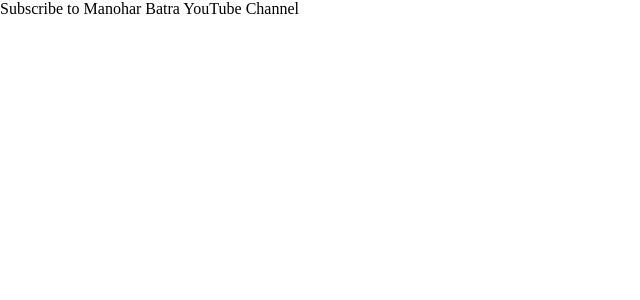
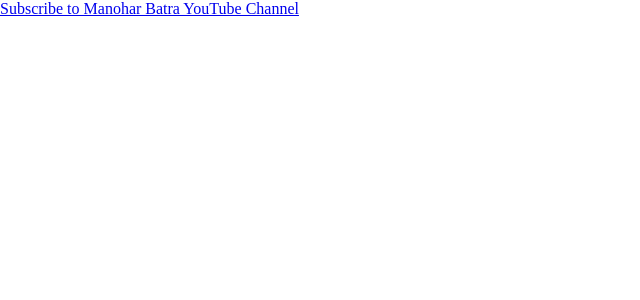
Before and after one commit to manoharbatra/reactjs-concepts, a React (Vite) app: page / in a window 1280 px wide. Shown: the top 300 px of the page, without its empty margins (0-640 px from the left). Built offline with nearby package versions, Linux system fonts and the light colour scheme.

Commit message:
fixed app file

```diff
--- a/src/App.jsx
+++ b/src/App.jsx
@@ -3,7 +3,8 @@
 function App() {
 
   return (
-    <p>Subscribe to Manohar Batra YouTube Channel</p>  )
+    <a href='https://www.youtube.com/@ManoharBatra/videos'>Subscribe to Manohar Batra YouTube Channel</a>
+    )
 }
 
 export default App
```
Also changed, not shown: src/main.jsx (+10 -0 lines).
